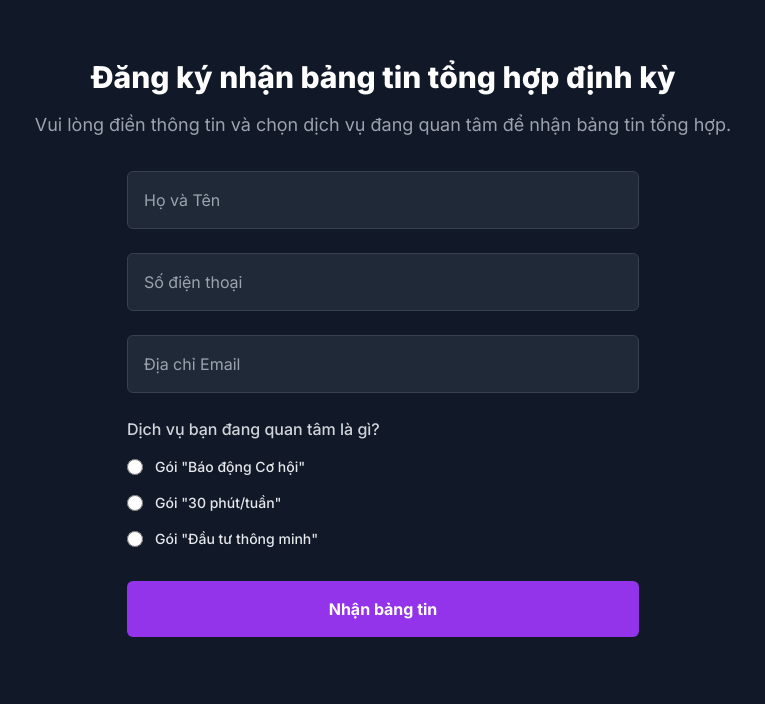
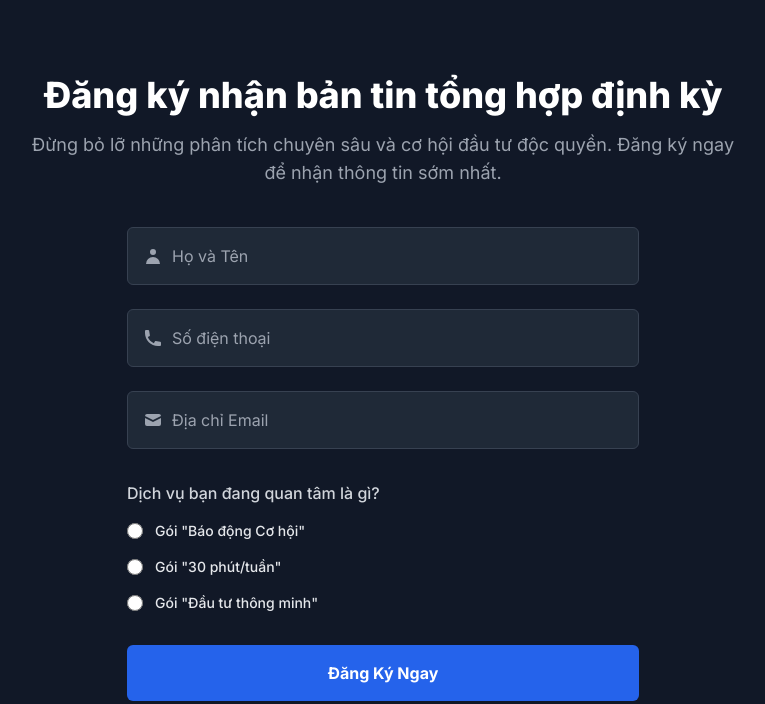
Before and after one commit to quocdung92/ptinvest, a plain HTML site: page index.html in a window 1280 px wide. Shown: the part 2843-3547 px from the top of the page, without its empty margins (257-1022 px from the left). Drawn offline with nearby package versions, Linux system fonts and the light colour scheme.

Commit message:
Update index.html

```diff
--- a/index.html
+++ b/index.html
@@ -4,9 +4,6 @@
     <meta charset="UTF-8" />
     <meta name="viewport" content="width=device-width, initial-scale=1.0" />
     <title>PT Invest - Dịch vụ tư vấn chứng khoán</title>
-
-    <link rel="icon" type="image/png" href="<link rel="icon" type="image/png" href="https://github.com/quocdung92/ptinvest/blob/0fde12f232cd16b8cebd337929de02533d70a559/favicon.png">
-
     <script src="https://cdn.tailwindcss.com"></script>
     <link href="https://fonts.googleapis.com/css2?family=Inter:wght@400;500;600;700;800&display=swap" rel="stylesheet" />
     <style>
@@ -277,59 +274,67 @@
     </style>
 </head>
 <body>
-    <!-- ========== BẮT ĐẦU PHẦN ĐĂNG KÝ CUỐI TRANG ========== -->
-    <section id="dang-ky" class="bg-gray-900 py-12 md:py-20">
+      <!-- ========== PHẦN ĐĂNG KÝ CUỐI TRANG - THEME XANH DƯƠNG ========== -->
+    <section id="dang-ky" class="bg-gray-900 py-16 md:py-24">
         <div class="max-w-3xl mx-auto px-4 sm:px-6 text-center">
-            <h2 class="text-3xl font-extrabold text-white">Đăng ký nhận bảng tin tổng hợp định kỳ</h2>
-            <p class="mt-4 text-lg text-gray-400">Vui lòng điền thông tin và chọn dịch vụ đang quan tâm để nhận bảng tin tổng hợp.</p>
+            <h2 class="text-3xl md:text-4xl font-extrabold text-white">Đăng ký nhận bản tin tổng hợp định kỳ</h2>
+            <p class="mt-4 text-lg text-gray-400">Đừng bỏ lỡ những phân tích chuyên sâu và cơ hội đầu tư độc quyền. Đăng ký ngay để nhận thông tin sớm nhất.</p>
 
-            <!--
-              FORM GỬI DỮ LIỆU ĐẾN GOOGLE SHEETS
-              - action: Dán URL ứng dụng web của bạn vào đây.
-              - target: Trỏ đến iframe ẩn để không bị chuyển trang.
-            -->
             <form
-                action="https://script.google.com/macros/s/AKfycbykIzZPqVRi5XIknNc_T5hvE8SBlH5kpxwLXu8V_ovd1vhRmnJ5CB1fA9lS3HuY2fkQ/exec"
+                action="https://script.google.com/macros/s/AKfycbwzH9Pz08iONuLE4vGPHnZPHsAW1F7buc0JdrY_jb7IptW8aAm6UkOEB3e-s7Z4FY_krA/exec"
                 method="POST"
                 target="hidden_iframe"
-                onsubmit="this.submit(); setTimeout(() => { document.getElementById('success-message').style.display='block'; this.reset(); }, 1000); setTimeout(() => { document.getElementById('success-message').style.display='none'; }, 5000); return false;">
+                onsubmit="this.submit(); setTimeout(() => { document.getElementById('success-message-blue').style.display='block'; this.reset(); }, 1000); setTimeout(() => { document.getElementById('success-message-blue').style.display='none'; }, 5000); return false;">
 
-                <div class="grid grid-cols-1 gap-y-6 mt-8 max-w-lg mx-auto">
-                    <!-- Họ và Tên -->
-                    <div>
-                        <label for="FullNameFooter" class="sr-only">Họ và Tên</label>
-                        <input type="text" name="FullName" id="FullNameFooter" required placeholder="Họ và Tên"
-                               class="w-full p-4 bg-gray-800 border border-gray-700 rounded-md text-white focus:ring-2 focus:ring-purple-500 focus:border-purple-500 transition">
+                <div class="grid grid-cols-1 gap-y-6 mt-10 max-w-lg mx-auto">
+                    <!-- Họ và Tên với Icon -->
+                    <div class="relative">
+                        <div class="absolute inset-y-0 left-0 pl-4 flex items-center pointer-events-none">
+                            <svg class="h-5 w-5 text-gray-400" xmlns="http://www.w3.org/2000/svg" viewBox="0 0 20 20" fill="currentColor">
+                                <path fill-rule="evenodd" d="M10 9a3 3 0 100-6 3 3 0 000 6zm-7 9a7 7 0 1114 0H3z" clip-rule="evenodd" />
+                            </svg>
+                        </div>
+                        <input type="text" name="HoTen" id="HoTenFooter" required placeholder="Họ và Tên"
+                               class="w-full p-4 pl-11 bg-gray-800 border border-gray-700 rounded-md text-white focus:outline-none focus:border-blue-500 focus-ring-blue transition">
                     </div>
-                    <!-- Số điện thoại -->
-                    <div>
-                        <label for="PhoneFooter" class="sr-only">Số điện thoại</label>
-                        <input type="tel" name="Phone" id="PhoneFooter" required placeholder="Số điện thoại"
-                               class="w-full p-4 bg-gray-800 border border-gray-700 rounded-md text-white focus:ring-2 focus:ring-purple-500 focus:border-purple-500 transition">
+                    <!-- Số điện thoại với Icon -->
+                    <div class="relative">
+                        <div class="absolute inset-y-0 left-0 pl-4 flex items-center pointer-events-none">
+                             <svg class="h-5 w-5 text-gray-400" xmlns="http://www.w3.org/2000/svg" viewBox="0 0 20 20" fill="currentColor">
+                                <path d="M2 3a1 1 0 011-1h2.153a1 1 0 01.986.836l.74 4.435a1 1 0 01-.54 1.06l-1.548.773a11.037 11.037 0 006.105 6.105l.774-1.548a1 1 0 011.059-.54l4.435.74a1 1 0 01.836.986V17a1 1 0 01-1 1h-2C7.82 18 2 12.18 2 5V3z" />
+                            </svg>
+                        </div>
+                        <input type="tel" name="SoDienThoai" id="SoDienThoaiFooter" required placeholder="Số điện thoại"
+                               class="w-full p-4 pl-11 bg-gray-800 border border-gray-700 rounded-md text-white focus:outline-none focus:border-blue-500 focus-ring-blue transition">
                     </div>
-                    <!-- Email -->
-                    <div>
-                        <label for="EmailFooter" class="sr-only">Email</label>
+                    <!-- Email với Icon -->
+                    <div class="relative">
+                         <div class="absolute inset-y-0 left-0 pl-4 flex items-center pointer-events-none">
+                            <svg class="h-5 w-5 text-gray-400" xmlns="http://www.w3.org/2000/svg" viewBox="0 0 20 20" fill="currentColor">
+                                <path d="M2.003 5.884L10 9.882l7.997-3.998A2 2 0 0016 4H4a2 2 0 00-1.997 1.884z" />
+                                <path d="M18 8.118l-8 4-8-4V14a2 2 0 002 2h12a2 2 0 002-2V8.118z" />
+                            </svg>
+                        </div>
                         <input type="email" name="Email" id="EmailFooter" required placeholder="Địa chỉ Email"
-                               class="w-full p-4 bg-gray-800 border border-gray-700 rounded-md text-white focus:ring-2 focus:ring-purple-500 focus:border-purple-500 transition">
+                               class="w-full p-4 pl-11 bg-gray-800 border border-gray-700 rounded-md text-white focus:outline-none focus:border-blue-500 focus-ring-blue transition">
                     </div>
 
                     <!-- Dịch vụ quan tâm -->
-                    <div class="text-left">
+                    <div class="text-left pt-2">
                         <label class="text-base font-medium text-gray-300">Dịch vụ bạn đang quan tâm là gì?</label>
                         <fieldset class="mt-4">
                             <legend class="sr-only">Dịch vụ quan tâm</legend>
                             <div class="space-y-4">
                                 <div class="flex items-center">
-                                    <input id="service-1" name="ServiceInterest" type="radio" value='Gói "Báo động Cơ hội"' required class="h-4 w-4 text-purple-600 border-gray-500 focus:ring-purple-500">
+                                    <input id="service-1" name="GoiDichVu" type="radio" value='Gói "Báo động Cơ hội"' required class="h-4 w-4 text-blue-600 border-gray-500 focus:ring-blue-500">
                                     <label for="service-1" class="ml-3 block text-sm font-medium text-gray-200">Gói "Báo động Cơ hội"</label>
                                 </div>
                                 <div class="flex items-center">
-                                    <input id="service-2" name="ServiceInterest" type="radio" value='Gói "30 phút/tuần"' class="h-4 w-4 text-purple-600 border-gray-500 focus:ring-purple-500">
+                                    <input id="service-2" name="GoiDichVu" type="radio" value='Gói "30 phút/tuần"' class="h-4 w-4 text-blue-600 border-gray-500 focus:ring-blue-500">
                                     <label for="service-2" class="ml-3 block text-sm font-medium text-gray-200">Gói "30 phút/tuần"</label>
                                 </div>
                                 <div class="flex items-center">
-                                    <input id="service-3" name="ServiceInterest" type="radio" value='Gói "Đầu tư thông minh"' class="h-4 w-4 text-purple-600 border-gray-500 focus:ring-purple-500">
+                                    <input id="service-3" name="GoiDichVu" type="radio" value='Gói "Đầu tư thông minh"' class="h-4 w-4 text-blue-600 border-gray-500 focus:ring-blue-500">
                                     <label for="service-3" class="ml-3 block text-sm font-medium text-gray-200">Gói "Đầu tư thông minh"</label>
                                 </div>
                             </div>
@@ -339,11 +344,11 @@
 
                 <div class="mt-8">
                     <button type="submit"
-                            class="w-full max-w-lg mx-auto bg-purple-600 text-white font-bold py-4 px-6 rounded-md hover:bg-purple-700 transition duration-300">
-                        Nhận bảng tin
+                            class="w-full max-w-lg mx-auto bg-blue-600 text-white font-bold py-4 px-6 rounded-md hover:bg-blue-700 focus:outline-none focus:ring-2 focus:ring-offset-2 focus:ring-offset-gray-900 focus:ring-blue-500 transition duration-300">
+                        Đăng Ký Ngay
                     </button>
                 </div>
-                <p id="success-message" style="display:none;" class="mt-4 text-green-400">Cảm ơn bạn đã đăng ký! Chúng tôi sẽ sớm liên hệ lại.</p>
+                <p id="success-message-blue" style="display:none;" class="mt-4 text-green-400">Cảm ơn bạn đã đăng ký! Chúng tôi sẽ sớm liên hệ lại.</p>
             </form>
         </div>
     </section>
```
